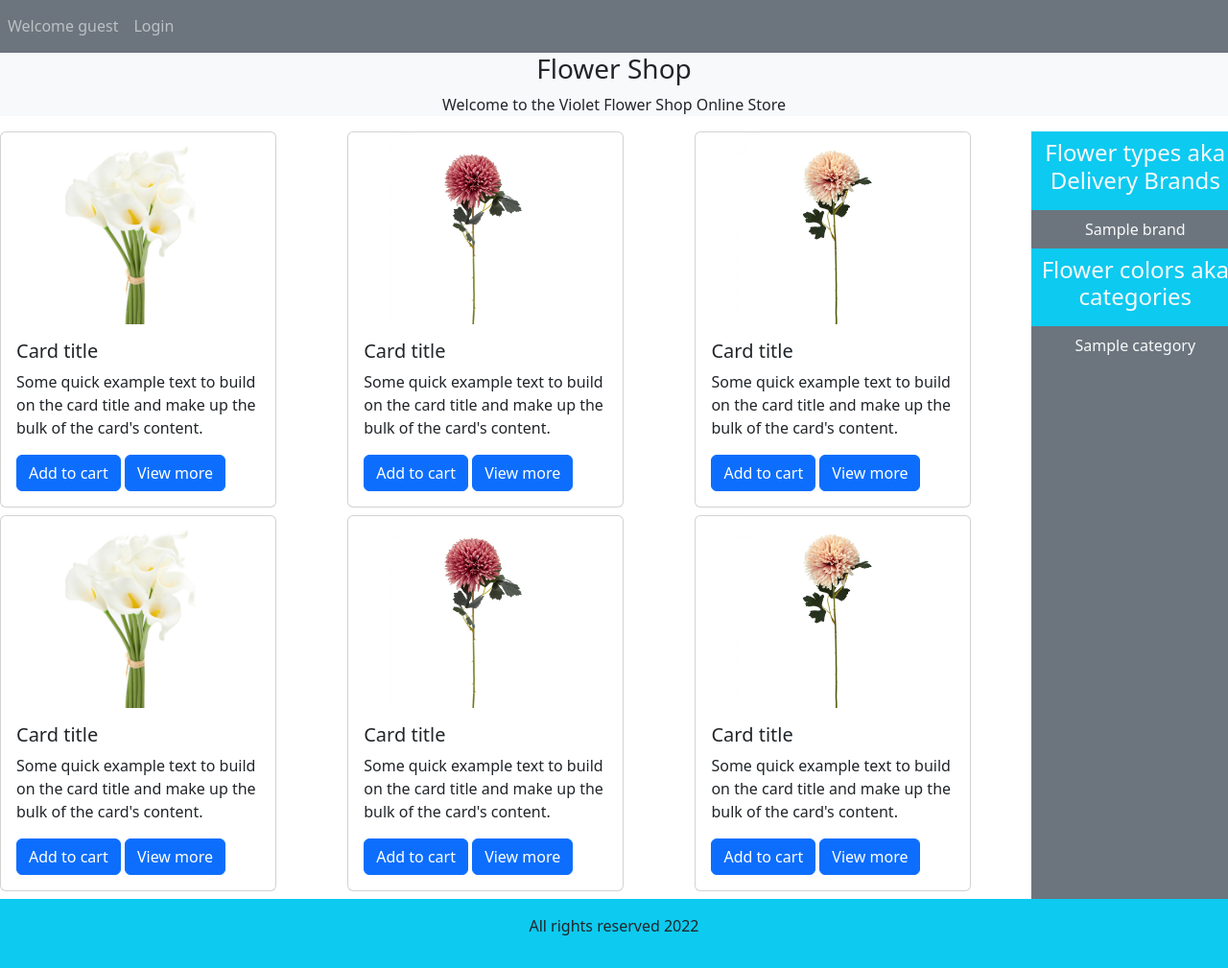
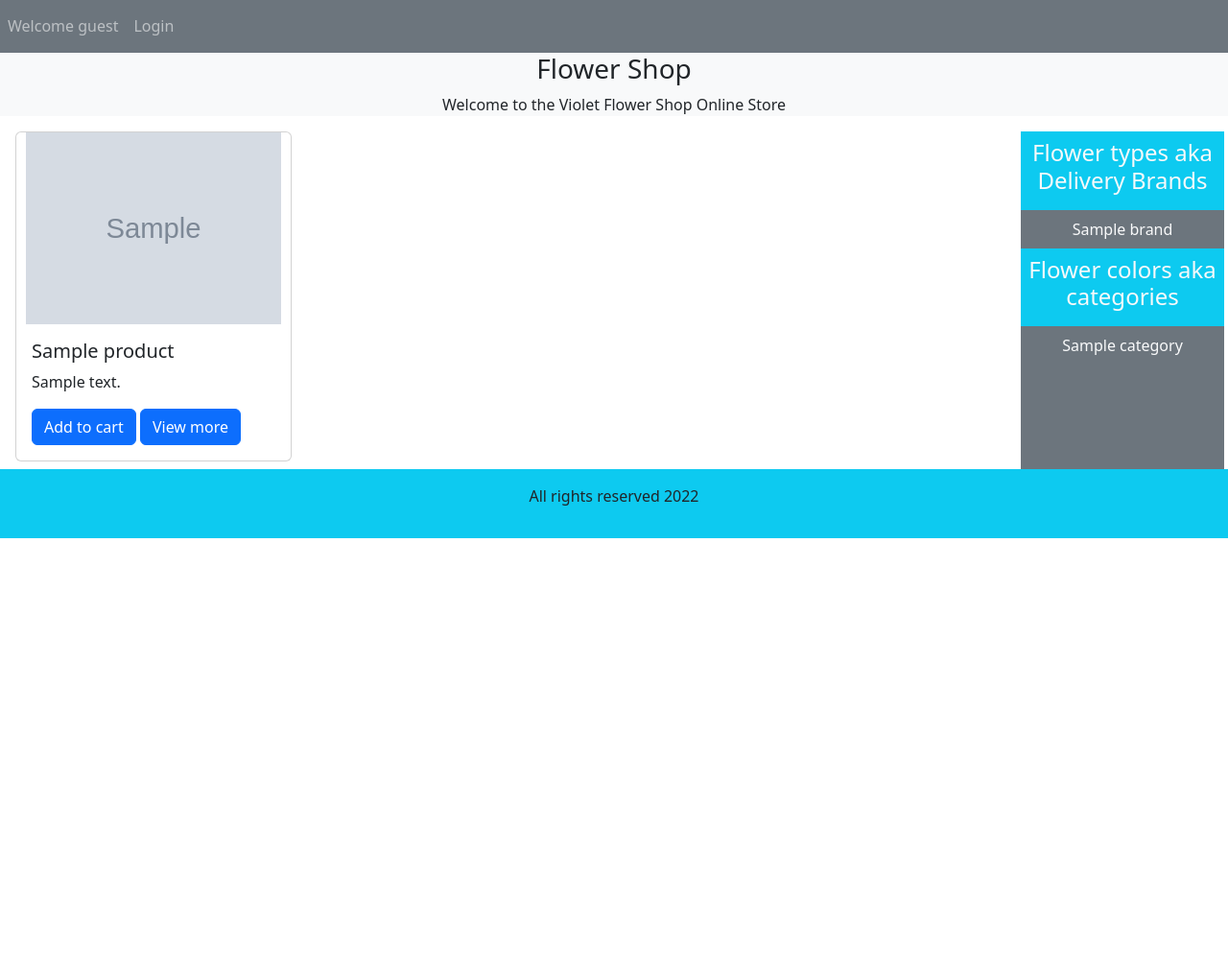
Before and after one commit to thenoiseinspace/php-practice-store-project, a PHP site: page /php-practice-store-project/index.php in a window 1280 px wide. Shown: the part 81-1090 px from the top of the page at 96% size. After the commit the page ends 642 px from the top, so only its background shows below. Run offline with PHP 8.4, Linux system fonts and the light colour scheme; tables that the repository leaves empty or names only in its code hold one stand-in row (values such as "Sample post"); grey boxes marked "Sample" are stand-in pictures.

Commit message:
dynamically pulling card text

```diff
--- a/admin_area/insert_product.php
+++ b/admin_area/insert_product.php
@@ -15,14 +15,14 @@ if(isset($_POST['insert_product'])){
     // $product_title=$_POST['product_title'];
 
     //accessing image temp name
-    $temp_image1=$_FILES['product_image1']['tmp_name'];
+    $tmp_image1=$_FILES['product_image1']['tmp_name'];
 
     //checking empty condition
-    if($product_title=='' or  $description=='' or $product_keywords=='' or $product_category=='' or $product_brand=='' or $product_price=='' or $product_image1=='' or  $temp_image1=='' ){
+    if($product_title=='' or  $description=='' or $product_keywords=='' or $product_category=='' or $product_brand=='' or $product_price=='' or $product_image1=='' or  $tmp_image1=='' ){
         echo "<script>alert('Please fill out all fields.') </script>";
         exit();
     } else{
-        move_uploaded_file($temp_image1, './product_images/$product_image1');
+        move_uploaded_file($tmp_image1, './product_images/$product_image1');
 
         //insert query
         $insert_products="insert into `products` (product_title, product_description, product_keywords, category_id, brand_id, product_image1, product_price, date, status) values ('$product_title', '$description',  '$product_keywords', '$product_category', '$product_brand', '$product_image1', '$product_price', NOW(), '$product_status')";
--- a/index.php
+++ b/index.php
@@ -81,12 +81,40 @@ include("includes/connect.php");
 </div>
 
 <!--fourth child-->
-<div class="row">
+<div class="row px-3">
     <div class="col-md-10">
         <!-- products -->
         <!--row one-->
         <div class="row">
-            <div class="col-md-4 mb-2">
+<!-- fetching products -->
+        <?php
+            $select_query="Select * from `products`";
+            $result_query=mysqli_query($con, $select_query);
+            // $row=mysqli_fetch_assoc($result_query);
+            // echo $row['product_title'];
+            while($row=mysqli_fetch_assoc($result_query)){
+               $product_id=$row['product_id'];
+               $product_title=$row['product_title'];
+               $product_description=$row['product_description'];
+            //    $product_keywords=$row['product_keywords'];
+               $product_image1=$row['product_image1'];
+               $product_price=$row['product_price'];
+               $category_id=$row['category_id'];
+               $brand_id=$row['brand_id'];
+               echo "<div class='col-md-4 mb-2'>
+               <div class='card' style='width: 18rem;'>
+                <img src='./admin_area/product_images/$product_image1' class='card-img-top' alt='...'>
+                   <div class='card-body'>
+                       <h5 class='card-title'>$product_title</h5>
+                       <p class='card-text'>$product_description</p>
+                   <a href='#' class='btn btn-primary'>Add to cart</a>
+                   <a href='#' class='btn btn-primary'>View more</a>
+                   </div>
+               </div>
+           </div> ";
+            }
+        ?>
+            <!-- <div class="col-md-4 mb-2">
                 <div class="card" style="width: 18rem;">
                  <img src="./images/calla.jpg" class="card-img-top" alt="...">
                     <div class="card-body">
@@ -96,9 +124,11 @@ include("includes/connect.php");
                     <a href="#" class="btn btn-primary">View more</a>
                     </div>
                 </div>
-            </div>
+            </div>  -->
+        <!-- row end -->
+        </div>
 
-            <div class="col-md-4 mb-2">
+            <!-- <div class="col-md-4 mb-2">
             <div class="card" style="width: 18rem;">
                  <img src="./images/chrysanthemum-mauve.jpg" class="card-img-top" alt="...">
                     <div class="card-body">
@@ -108,9 +138,9 @@ include("includes/connect.php");
                     <a href="#" class="btn btn-primary">View more</a>
                     </div>
                 </div>
-            </div>
+            </div>  -->
 
-            <div class="col-md-4 mb-2">
+            <!-- <div class="col-md-4 mb-2">
             <div class="card" style="width: 18rem;">
                  <img src="./images/chrysanthemum-pink.jpg" class="card-img-top" alt="...">
                     <div class="card-body">
@@ -120,13 +150,14 @@ include("includes/connect.php");
                     <a href="#" class="btn btn-primary">View more</a>
                     </div>
                 </div>
-            </div>
+            </div>  -->
+    <!-- column end -->
     </div>
 
 
 <!--row two-->
 
-<div class="row">
+<!-- <div class="row">
             <div class="col-md-4 mb-2">
                 <div class="card" style="width: 18rem;">
                  <img src="./images/calla.jpg" class="card-img-top" alt="...">
@@ -163,7 +194,7 @@ include("includes/connect.php");
                 </div>
         </div>
 </div>
-</div>
+</div> -->
 
     <div class="col-md-2 bg-secondary p-0">
         <!-- sidenav -->
```
Also changed, not shown: 1 other file.
